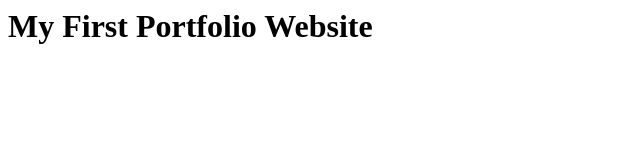
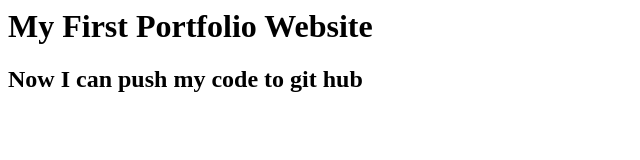
Before and after one commit to MdHasan-Ahmed/My-portfolio-firt-website, a plain HTML site: page Index.html in a window 1280 px wide. Shown: the whole page, without its empty margins (0-640 px from the left). Drawn offline with Linux system fonts and the light colour scheme.

Commit message:
first commit

```diff
--- a/Index.html
+++ b/Index.html
@@ -7,5 +7,6 @@
 </head>
 <body>
   <h1>My First Portfolio Website</h1>
+  <h2>Now I can push my code to git hub</h2>
 </body>
 </html>
```
